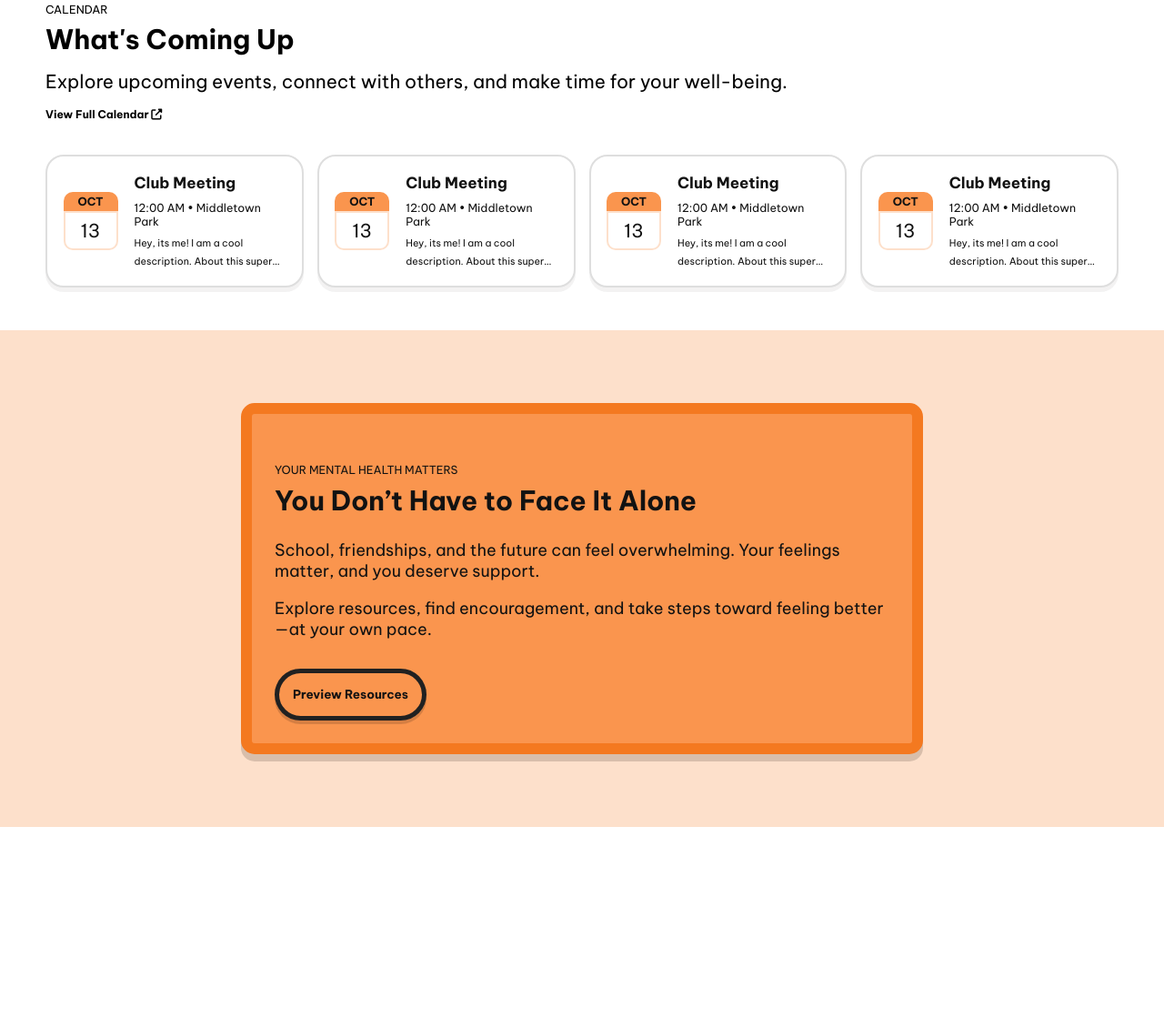
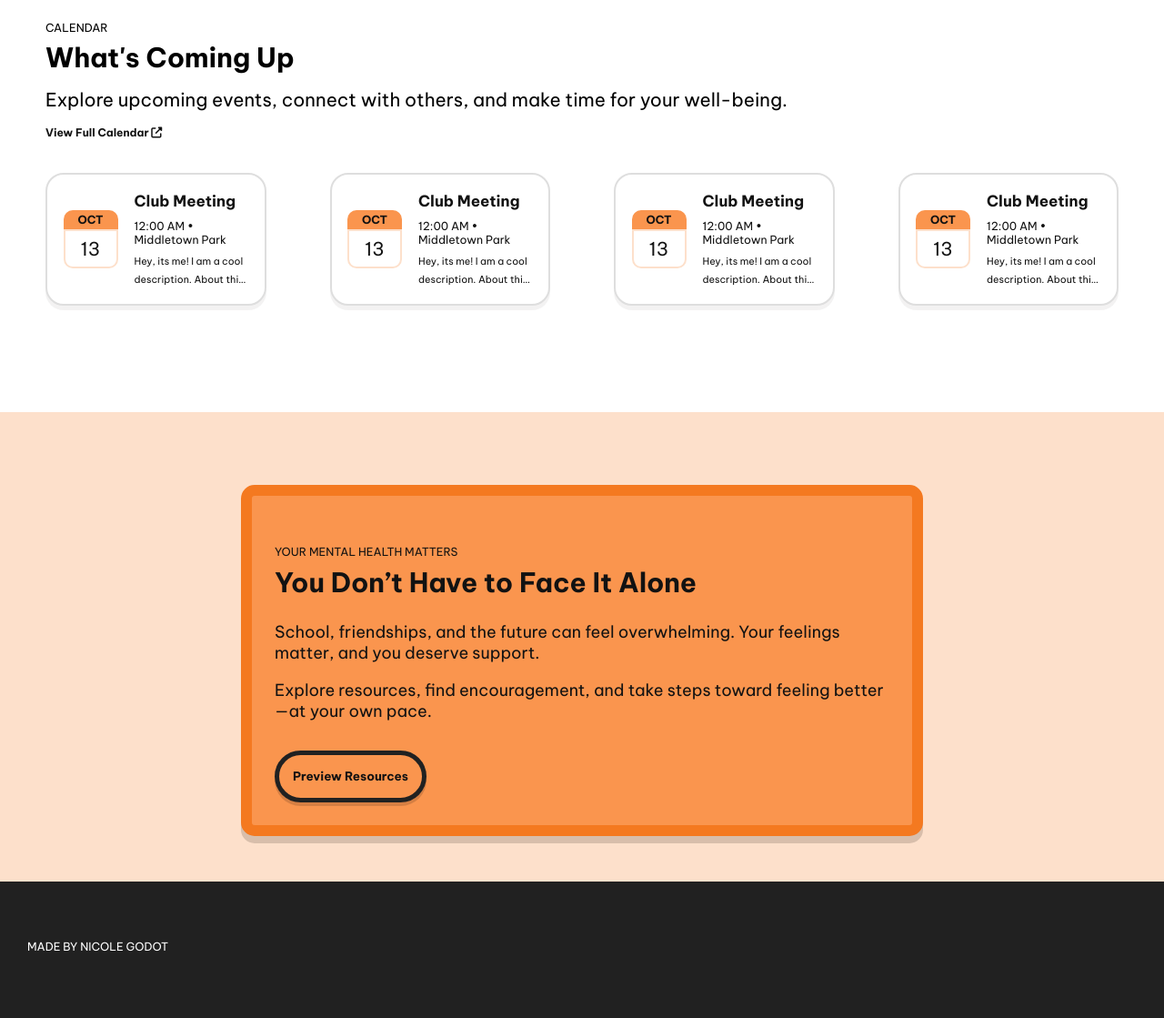
Before and after one commit to nicolegodot0209/nicolegodot0209.github.io, a plain HTML site: page index.html in a window 1280 px wide. Shown: the part 1280-2399 px from the top of the page at 91% size. Before the commit the page ends 2189 px from the top, so only its background shows below. Drawn offline with Linux system fonts and the light colour scheme.

Commit message:
from laptop

```diff
--- a/css/home.css
+++ b/css/home.css
@@ -357,14 +357,15 @@ hr {
     font-weight: bold;
   }
   &:nth-of-type(2) {
-    color: white;
+    color: var(--white);
     background-color: var(--light-black);
   }
 }
 
 /* Calendar */
 .calendar_section {
-  margin: 60px 50px;
+  margin: 80px 50px;
+  padding-bottom: 50px;
 
   & h6 { margin-bottom: -18px; }
   & h2 { margin-bottom: -12px; font-weight: bold;}
@@ -374,7 +375,7 @@ hr {
     margin-bottom: 50px;
     font-size: 12px;
     font-weight: bold;
-    color: black;
+    color: var(--black);
     text-decoration: none;
 
     &:hover { text-decoration: underline; }
@@ -398,6 +399,7 @@ hr {
     & > .event:nth-child(2) { animation-delay: 0.5s; }
     & > .event:nth-child(3) { animation-delay: 1s; }
     & > .event:nth-child(4) { animation-delay: 1.5s; }
+    gap: 70px;
   }
   /* Sizing */
   @media (max-width: 900px) {
@@ -510,11 +512,26 @@ hr {
     }
   }
 
-  @media (max-width: 950px) {
+  @media (max-width: 650px) {
     & p:nth-of-type(1) {
       display: none;
     }
   }
+}
 
+/* Footer */
+.footer {
+  margin-top: -30px;
+  background-color: var(--light-black);
+  height: 80px;
+  color: white;
+  padding-block: 35px;
 
+  & .footer_text {
+    padding: 0px 30px;
+  }
 }
+
+.footer .footer_text {
+  padding: 0px 30px;
+}
--- a/index.html
+++ b/index.html
@@ -103,7 +103,6 @@
     </div>
 
     <div class="mental_health_section">
-
       <div class="section_text">
         <h6>YOUR MENTAL HEALTH MATTERS</h6>
         <h2>You Don’t Have to Face It Alone</h2>
@@ -113,6 +112,14 @@
         <button class="standard_button">Preview Resources</button>
       </div>
     </div>
+
+    <div class="footer">
+      <div class="footer_text">
+        <h6>MADE BY NICOLE GODOT</h6>
+      </div>
+    </div>
+
+    </div>
   </div>
 
 
```
